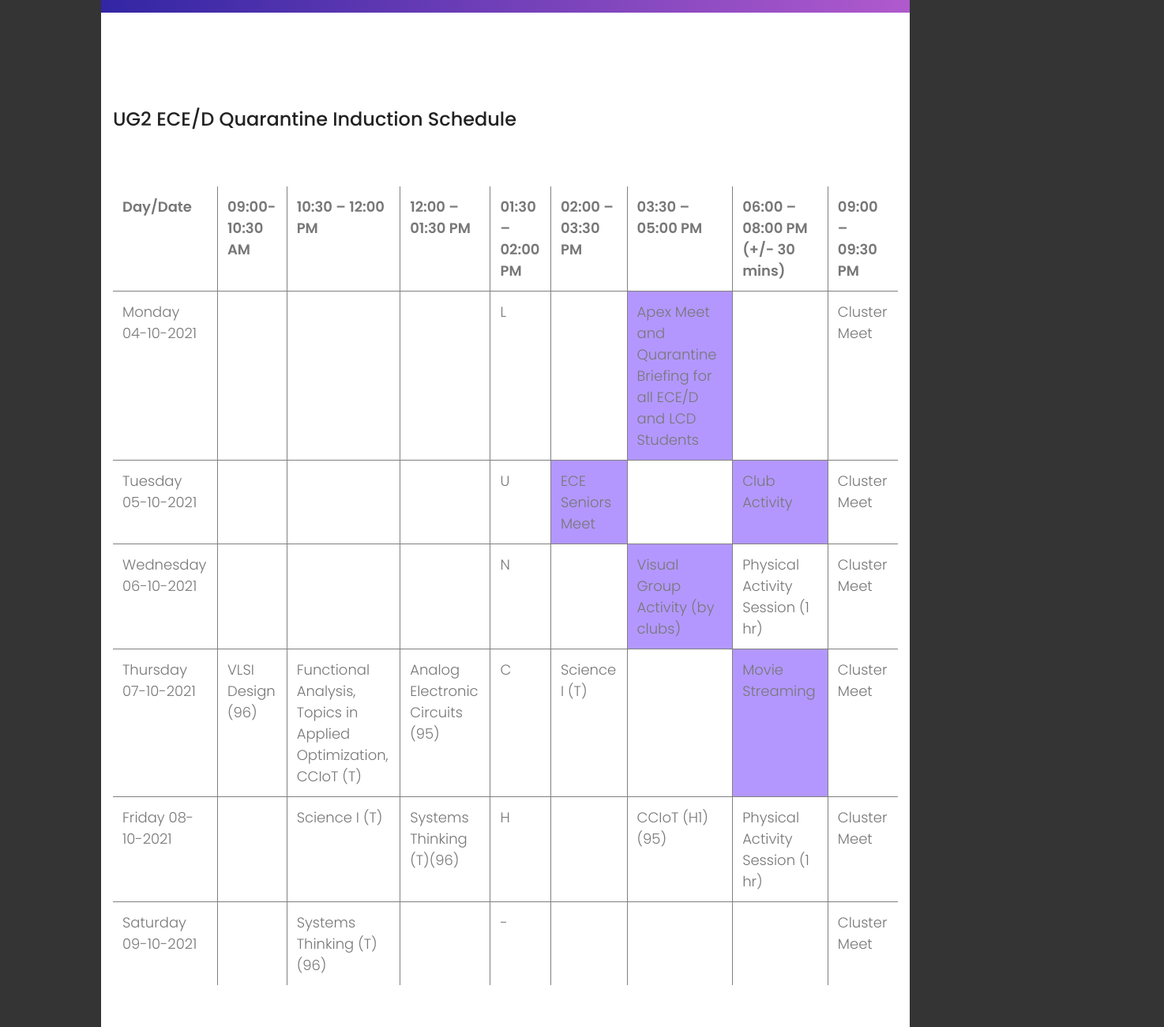
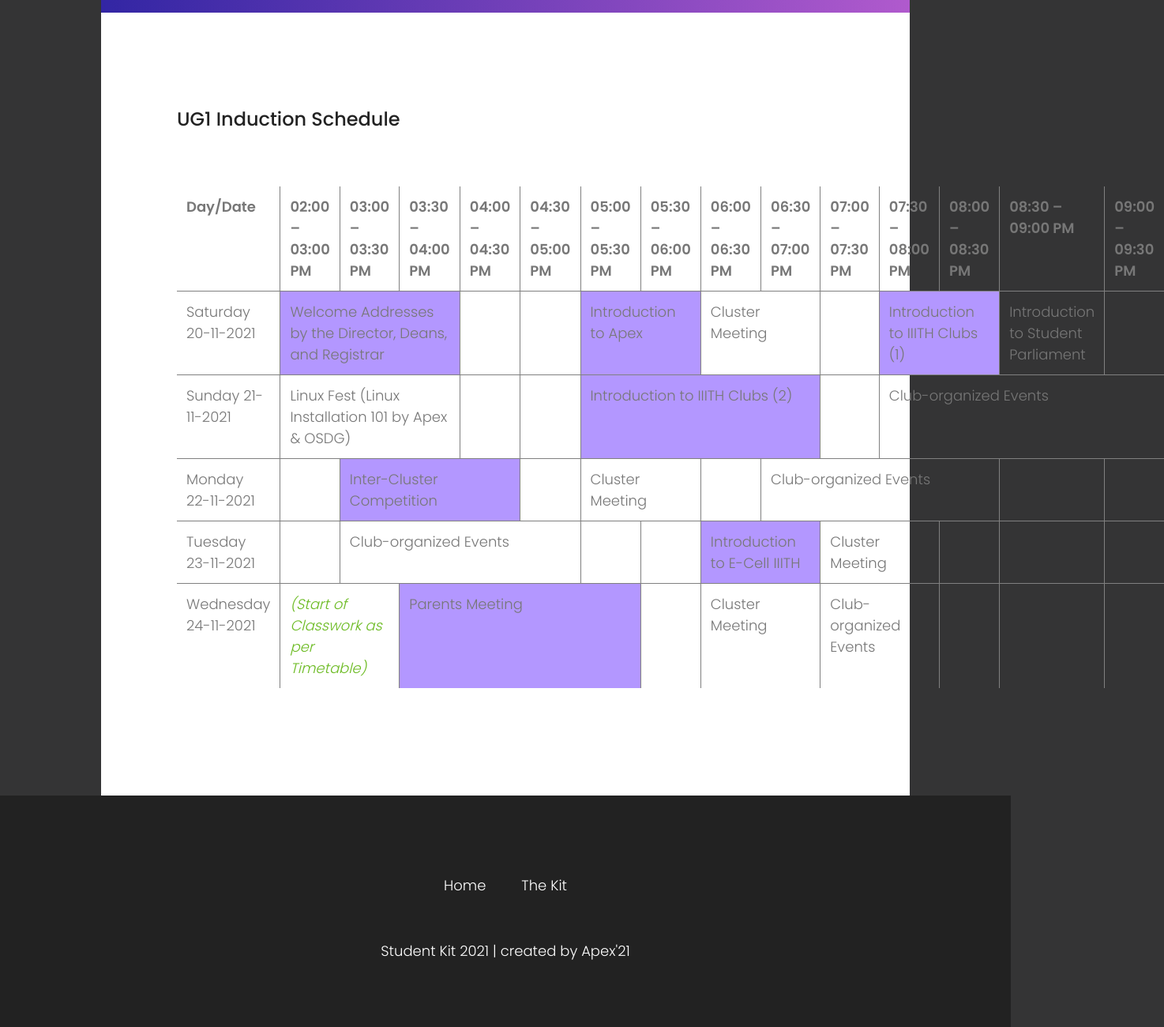
Before and after one commit to AakashJ2412/Student-Kit, a plain HTML site: page induction_schedule.html in a window 1280 px wide. Shown: the part 620-1920 px from the top of the page at 79% size, 1474 px wide, since content can reach past the window. Drawn offline with nearby package versions, Linux system fonts and the light colour scheme.

Commit message:
Updated kit for UG1 Batch

```diff
--- a/induction_schedule.html
+++ b/induction_schedule.html
@@ -72,90 +72,86 @@
 				</div>
 			</div>
 		</div>
-		<div class="main-wrapper">
+		<div class="main-wrapper px-0">
 			<!-- About Generic Start -->
-			<section class="about-generic-area">
-				<div class="container border-top-generic">
-                    <h3 class="about-title mb-70">UG2 ECE/D Quarantine Induction Schedule</h3>
-					<div class="row mx-0 px-0">
+			<section class="about-generic-area px-0">
+				<div class="container border-top-generic px-0 mx-5">
+                    <h3 class="about-title mb-70 mx-5">UG1 Induction Schedule</h3>
+					<div class="row mx-5 px-0">
 						<div class="col-md-12 mx-0 px-0">
 							<div class="img-text mx-0 px-0">
 								<table class="table mx-0 px-0" id="apex" rules="all">
                                     <tr>
                                         <th>Day/Date</th>
-                                        <th>09:00-10:30 AM</th>
-                                        <th>10:30 – 12:00 PM</th>
-                                        <th>12:00 – 01:30 PM</th>
-                                        <th>01:30 – 02:00 PM</th>
-                                        <th>02:00 – 03:30 PM</th>
-                                        <th>03:30 – 05:00 PM</th>
-                                        <th>06:00 – 08:00 PM (+/- 30 mins)</th>
-                                        <th>09:00 – 09:30 PM</th>
+                                        <th>02:00 – 03:00 PM</th>
+                                        <th>03:00 – 03:30 PM</th>
+                                        <th>03:30 – 04:00 PM</th>
+                                        <th>04:00 – 04:30 PM</th>
+                                        <th>04:30 – 05:00 PM</th>
+                                        <th>05:00 – 05:30 PM</th>
+                                        <th>05:30 – 06:00 PM</th>
+                                        <th>06:00 – 06:30 PM</th>
+										<th>06:30 – 07:00 PM</th>
+                                        <th>07:00 – 07:30 PM</th>
+		                                <th>07:30 – 08:00 PM</th>
+                                        <th>08:00 – 08:30 PM</th>
+										<th>08:30 – 09:00 PM</th>
+										<th>09:00 – 09:30 PM</th>
                                     </tr>
                                     <tr>
-                                        <td>Monday 04-10-2021</td>
+                                        <td>Saturday 20-11-2021</td>
+                                        <td colspan="3" style="background-color:#b397ff;">Welcome Addresses by the Director, Deans, and Registrar</td>
                                         <td></td>
                                         <td></td>
-                                        <td></td>
-                                        <td> L </td>
-                                        <td></td>
-                                        <td style="background-color:#b397ff;">Apex Meet and Quarantine Briefing for all ECE/D and LCD Students</td>
-                                        <td></td>
-                                        <td>Cluster Meet</td>
+                                        <td colspan="2" style="background-color:#b397ff;">Introduction to Apex</td>
+                                        <td colspan="2">Cluster Meeting</td>
+										<td></td>
+										<td colspan="2" style="background-color:#b397ff;">Introduction to IIITH Clubs (1)</td>
+                                        <td>Introduction to Student Parliament</td>
+										<td></td>
                                     </tr>
                                     <tr>
-                                        <td>Tuesday 05-10-2021</td>
+                                        <td>Sunday 21-11-2021</td>
+                                        <td colspan="3">Linux Fest (Linux Installation 101 by Apex & OSDG)</td>
                                         <td></td>
                                         <td></td>
+                                        <td colspan="4" style="background-color:#b397ff;">Introduction to IIITH Clubs (2)</td>
                                         <td></td>
-                                        <td> U </td>
-                                        <td style="background-color:#b397ff;">ECE Seniors Meet</td>
-                                        <td></td>
-                                        <td style="background-color:#b397ff;">Club Activity</td>
-                                        <td>Cluster Meet</td>
+                                        <td colspan="4">Club-organized Events</td>
                                     </tr>
                                     <tr>
-                                        <td>Wednesday 06-10-2021</td>
+                                        <td>Monday 22-11-2021</td>
+                                        <td></td>
+                                        <td colspan="3" style="background-color:#b397ff;">Inter-Cluster Competition</td>
+                                        <td></td>
+                                        <td colspan="2">Cluster Meeting</td>
+                                        <td></td>
+										<td colspan="4">Club-organized Events</td>
+                                        <td></td>
+										<td></td>
+                                    </tr>
+									<tr>
+                                        <td>Tuesday 23-11-2021</td>
+                                        <td></td>
+                                        <td colspan="4">Club-organized Events</td>
+                                        <td></td>
+										<td></td>
+										<td colspan="2" style="background-color:#b397ff;">Introduction to E-Cell IIITH</td>
+                                        <td colspan="2">Cluster Meeting</td>
                                         <td></td>
                                         <td></td>
-                                        <td></td>
-                                        <td> N </td>
-                                        <td></td>
-                                        <td style="background-color:#b397ff;">Visual Group Activity (by clubs)</td>
-                                        <td>Physical Activity Session (1 hr)</td>
-                                        <td>Cluster Meet</td>
+										<td></td>
                                     </tr>
                                     <tr>
-                                        <td>Thursday 07-10-2021</td>
-                                        <td>VLSI Design (96)</td>
-                                        <td>Functional Analysis,<br>Topics in Applied Optimization,<br>CCIoT (T)</td>
-                                        <td>Analog Electronic Circuits (95)</td>
-                                        <td> C </td>
-                                        <td>Science I (T)</td>
+                                        <td>Wednesday 24-11-2021</td>
+                                        <td colspan="2"><i>(Start of Classwork as per Timetable)</i></td>
+                                        <td colspan="4" style="background-color:#b397ff;">Parents Meeting</td>
                                         <td></td>
-                                        <td style="background-color:#b397ff;">Movie Streaming</td>
-                                        <td>Cluster Meet</td>
-                                    </tr>
-                                    <tr>
-                                        <td>Friday 08-10-2021</td>
-                                        <td></td>
-                                        <td>Science I (T)</td>
-                                        <td>Systems Thinking (T)(96)</td>
-                                        <td> H </td>
-                                        <td></td>
-                                        <td>CCIoT (H1)(95)</td>
-                                        <td>Physical Activity Session (1 hr)</td>
-                                        <td>Cluster Meet</td>                                    </tr>
-                                    <tr>
-                                        <td>Saturday 09-10-2021</td>
-                                        <td></td>
-                                        <td>Systems Thinking (T)(96)</td>
-                                        <td></td>
-                                        <td> - </td>
+                                        <td colspan="2">Cluster Meeting</td>
+                                        <td colspan="2">Club-organized Events</td>
                                         <td></td>
                                         <td></td>
-                                        <td></td>
-                                        <td>Cluster Meet</td>
+										<td></td>
                                    </tr>
                                 </table>
                             </div>
```
Also changed, not shown: documents_required.html (+1 -1 lines), laptop_specs.html (+1 -1 lines), places_to_visit.html (+1 -1 lines).
